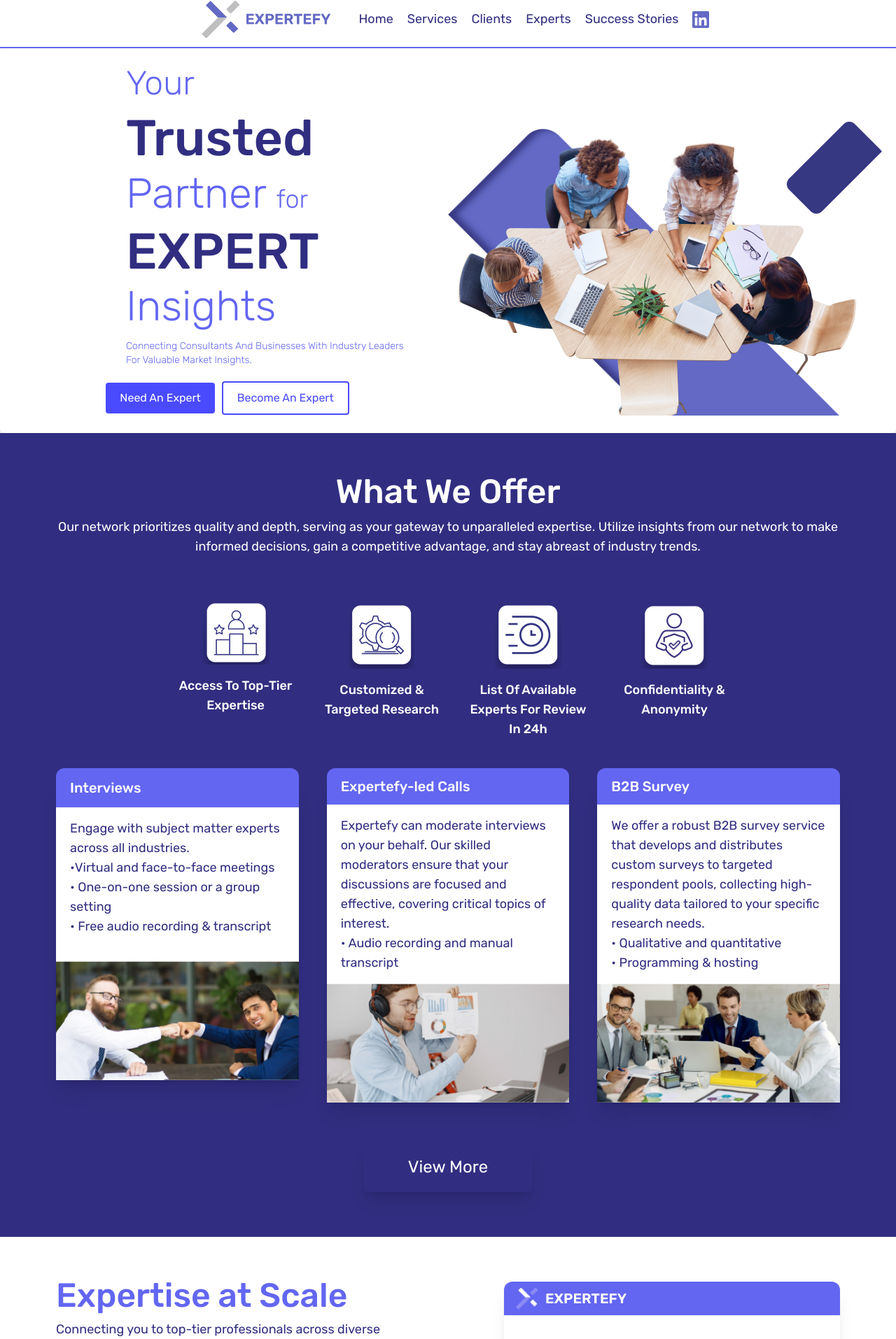
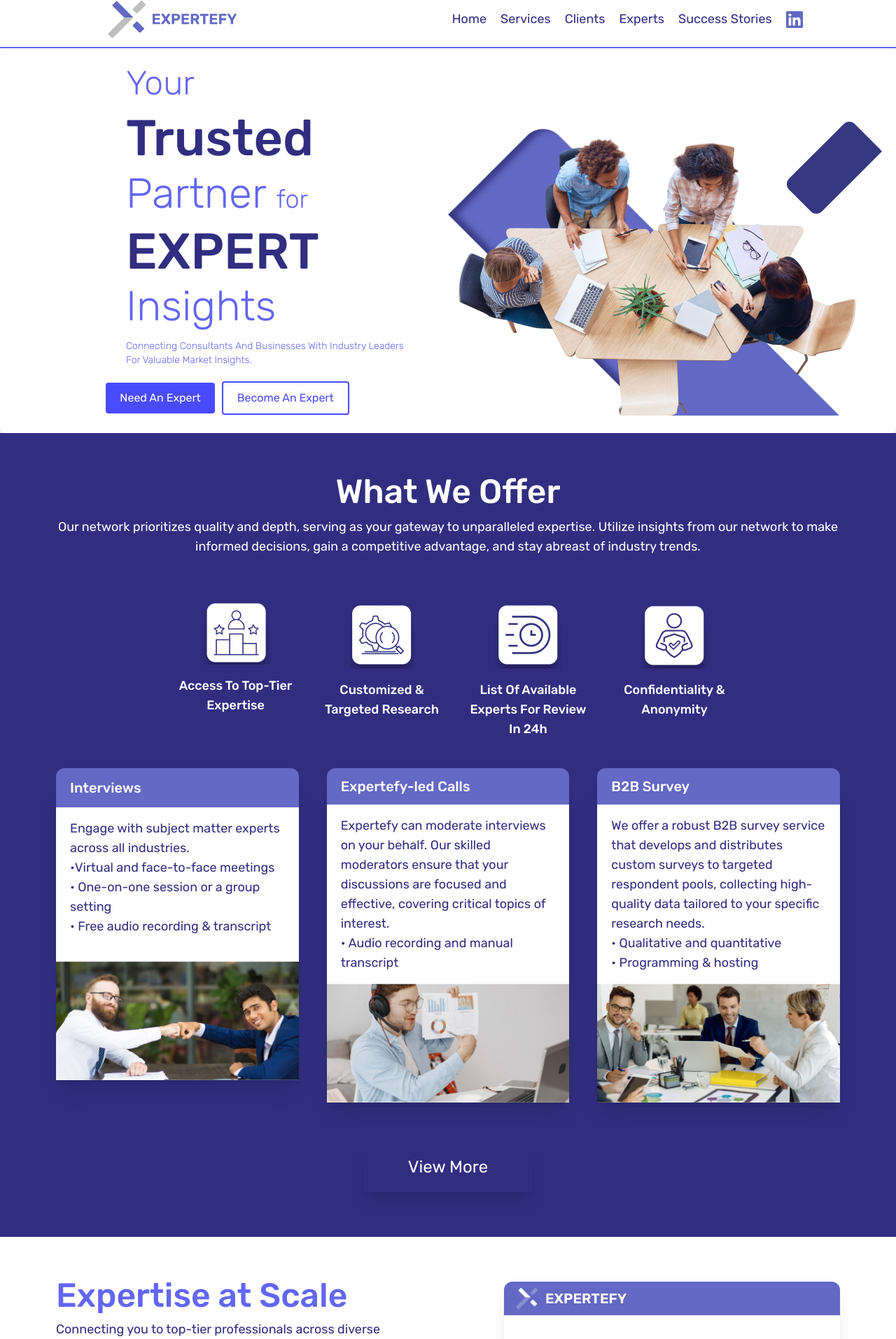
Before and after one commit to NasirBaigIT/expertefy-react, a React (Create React App) app: page / in a window 1280 px wide. Shown: the top 1914 px of the page at 70% size. Built offline with nearby package versions, Linux system fonts and the light colour scheme.

Commit message:
Updating colors and nav bar

```diff
--- a/src/components/Home/Clients/clientsTestimonials.js
+++ b/src/components/Home/Clients/clientsTestimonials.js
@@ -12,7 +12,7 @@
 function Testimonial({ logoSrc, sentence, name, location }) {
   return (
     <article className="flex flex-col justify-center pb-4 w-full bg-white rounded-xl shadow-xl max-md:mt-8">
-      <div className="flex justify-center items-center px-16 py-3.5 bg-indigo-500 rounded-xl shadow-sm max-md:px-5">
+      <div className="flex justify-center items-center px-16 py-3.5 card-header rounded-xl shadow-sm max-md:px-5">
         <img
           alt="Client Logo"
           src={logoSrc}
--- a/src/components/Home/Experts/expertTestimonails.js
+++ b/src/components/Home/Experts/expertTestimonails.js
@@ -12,7 +12,7 @@
 function Testimonial({ logoSrc, sentence, name, location, title }) {
   return (
     <article className="flex flex-col justify-center pb-4 w-full bg-white rounded-xl shadow-xl max-md:mt-8">
-      <div className="flex justify-center items-center px-16 py-3.5 bg-indigo-500 rounded-xl shadow-sm max-md:px-5">
+      <div className="flex justify-center items-center px-16 py-3.5 card-header rounded-xl shadow-sm max-md:px-5">
         <img
           alt="Client Logo"
           src={logoSrc}
--- a/src/components/Home/Form/form.js
+++ b/src/components/Home/Form/form.js
@@ -70,7 +70,7 @@
               className="flex flex-col w-1/2 self-end pb-8 ml-40 max-w-full bg-white rounded-t-xl shadow-xl max-md:w-full max-md:mt-10 max-md:ml-2.5"
               onSubmit={(e) => handleSubmit(e)}
             >
-              <div className="flex gap-2.5 px-4 py-2 text-xl font-semibold text-white whitespace-nowrap bg-indigo-500 rounded-t-xl shadow-sm max-md:flex-wrap">
+              <div className="flex gap-2.5 px-4 py-2 text-xl font-semibold text-white whitespace-nowrap card-header rounded-t-xl shadow-sm max-md:flex-wrap">
                 <img
                   alt="Expertefy Logo"
                   src={logo}
--- a/src/components/Home/Offers/offers.js
+++ b/src/components/Home/Offers/offers.js
@@ -56,7 +56,7 @@
             <div className="flex flex-col w-[33%] max-md:ml-0 max-md:w-full">
               <div className="flex flex-col grow pt-5 max-md:mt-8">
                 <div className="flex flex-col bg-white rounded-none shadow-xl">
-                  <div className="z-10 justify-center items-start px-5 py-3.5 -mt-5 text-xl font-medium text-white whitespace-nowrap bg-indigo-500 rounded-t-xl shadow-sm">
+                  <div className="z-10 justify-center items-start px-5 py-3.5 -mt-5 text-xl font-medium text-white whitespace-nowrap card-header rounded-t-xl shadow-sm">
                     Interviews
                   </div>
                   <p className="mt-4 text-lg text-indigo-900 px-5">
@@ -78,7 +78,7 @@
             <div className="flex flex-col ml-5 w-[33%] max-md:ml-0 max-md:w-full">
               <div className="flex flex-col grow pt-5 max-md:mt-8">
                 <div className="flex flex-col bg-white rounded-none shadow-xl">
-                  <div className="z-10 justify-center items-start px-5 py-3 -mt-5 text-xl font-medium text-white bg-indigo-500 rounded-t-xl shadow-sm max-md:pr-5">
+                  <div className="z-10 justify-center items-start px-5 py-3 -mt-5 text-xl font-medium text-white card-header rounded-t-xl shadow-sm max-md:pr-5">
                     Expertefy-led Calls
                   </div>
                   <p className="mt-4 text-lg text-indigo-900 px-5">
@@ -100,7 +100,7 @@
             <div className="flex flex-col ml-5 w-[33%] max-md:ml-0 max-md:w-full">
               <div className="flex flex-col grow pt-5 max-md:mt-8">
                 <div className="flex flex-col bg-white rounded-none shadow-xl">
-                  <div className="z-10 justify-center items-start px-5 py-3 -mt-5 text-xl font-medium text-white bg-indigo-500 rounded-t-xl shadow-sm max-md:pr-5">
+                  <div className="z-10 justify-center items-start px-5 py-3 -mt-5 text-xl font-medium text-white card-header rounded-t-xl shadow-sm max-md:pr-5">
                     B2B Survey
                   </div>
                   <p className="mt-4 text-lg text-indigo-900 px-5">
--- a/src/components/Navbar.js
+++ b/src/components/Navbar.js
@@ -35,7 +35,7 @@
 
   return (
     <header
-      className={`flex gap-5 ${isMobile ? "justify-between items-center" : "justify-center self-center"} max-md:flex-wrap max-md:max-w-full`}
+      className={`flex gap-5 ${isMobile ? "justify-between items-center" : "justify-around self-center"} max-md:flex-wrap max-md:max-w-full`}
     >
       <div className="flex gap-2 px-5 text-xl font-semibold text-indigo-500 whitespace-nowrap">
         <img
--- a/src/index.css
+++ b/src/index.css
@@ -23,3 +23,7 @@
 .read-more-button {
   background-color: #4B52A6;
 }
+
+.card-header {
+  background-color: #6369C4;
+}
```
